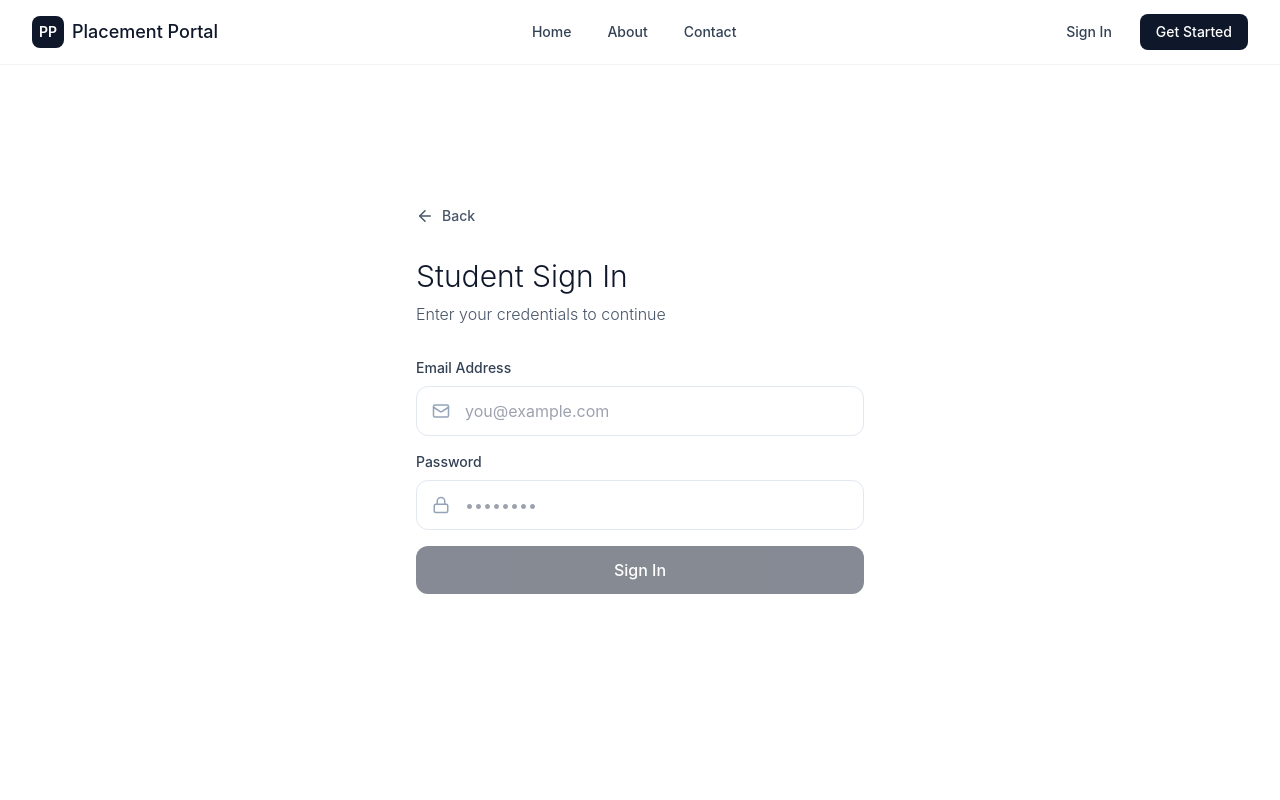
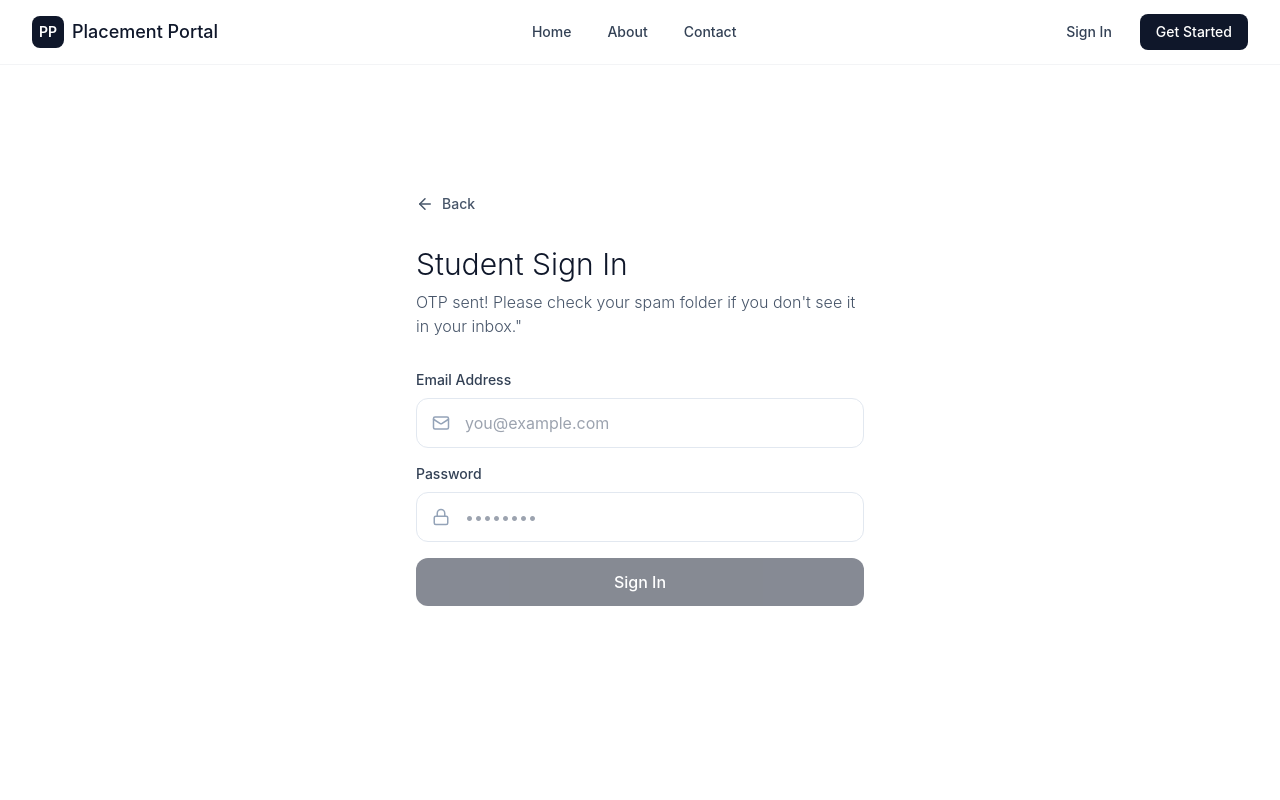
Before and after one commit to tanish0310/Placement-Portal, a React (Vite) app in the folder frontend/: page /login in a window 1280 px wide. Both pictures are taken after a click on the button "Student". Shown: the top 800 px of the page. Built offline with nearby package versions, Linux system fonts and the light colour scheme; no server answers.

Commit message:
updated otp message

```diff
--- a/frontend/src/pages/Login.jsx
+++ b/frontend/src/pages/Login.jsx
@@ -218,7 +218,7 @@ const Login = () => {
             {userType.charAt(0).toUpperCase() + userType.slice(1)} Sign In
           </h1>
           <p className="text-slate-600 font-light">
-            Enter your credentials to continue
+            OTP sent! Please check your spam folder if you don't see it in your inbox."
           </p>
         </div>
 
```
